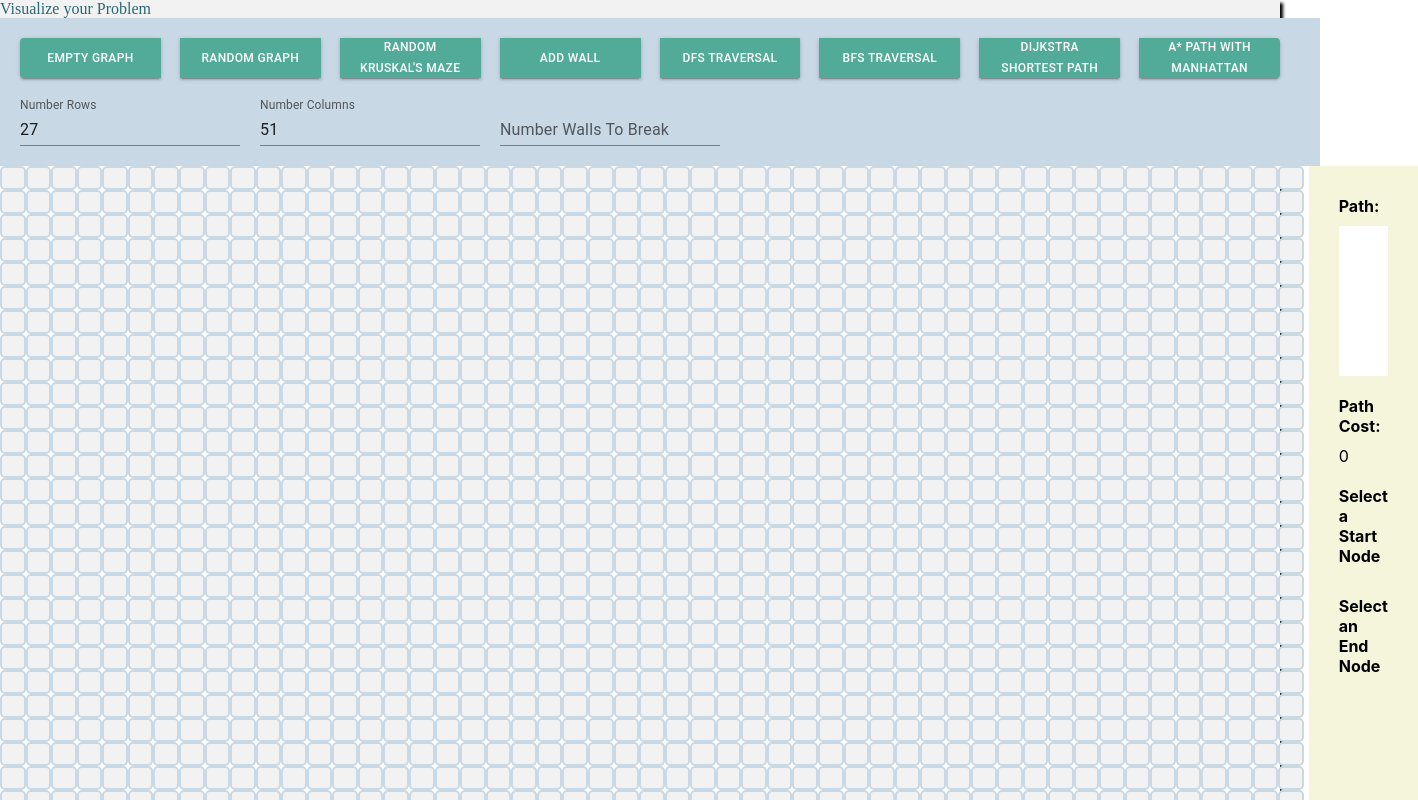
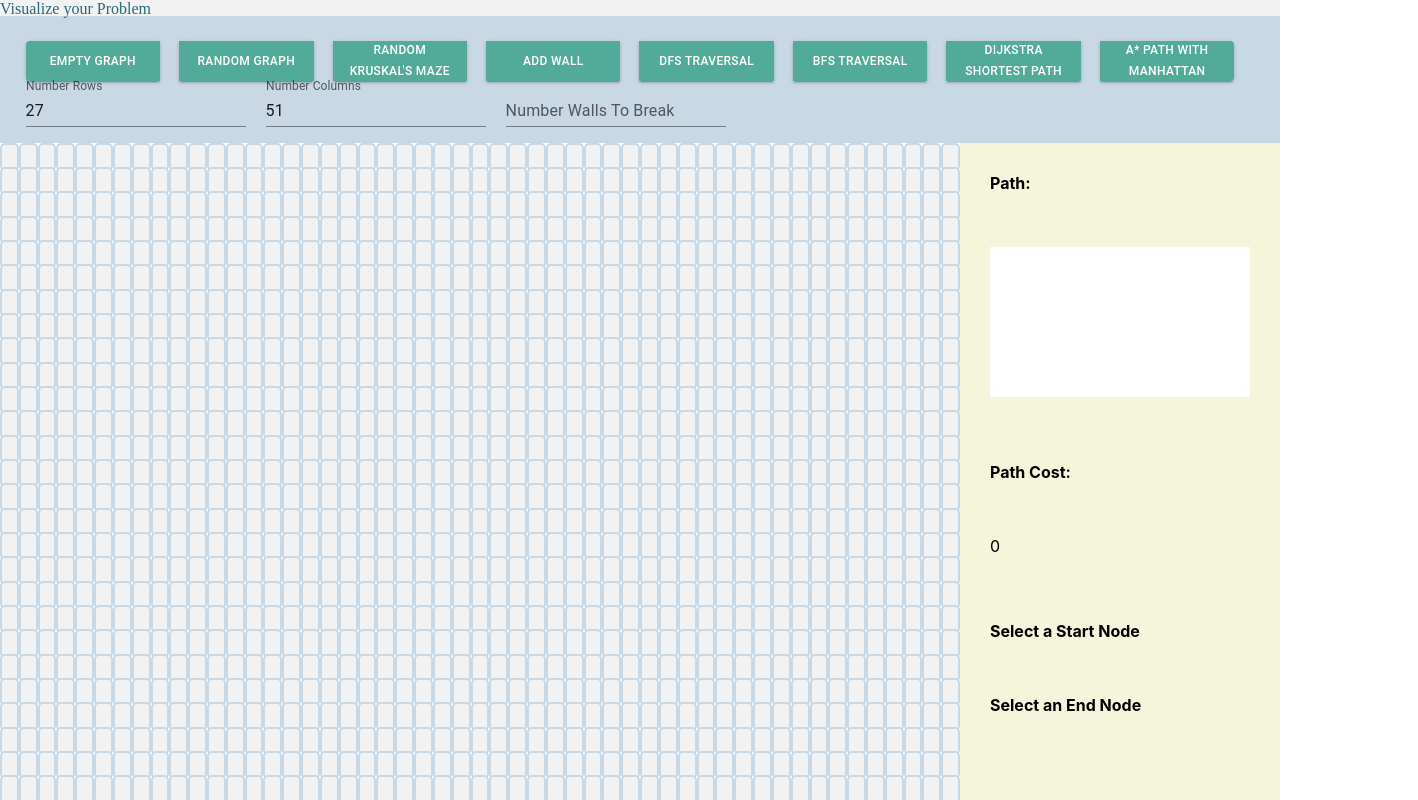
Before and after one commit to Novater/graph-visualization, a React (Create React App) app: page / in a window 1280 px wide. Shown: the top 800 px of the page, 1418 px wide, since content can reach past the window. Built offline with nearby package versions, Linux system fonts and the light colour scheme.

Commit message:
fix rendering issues for screen sizes

```diff
--- a/src/components/Graph.js
+++ b/src/components/Graph.js
@@ -2,18 +2,23 @@ import React from 'react';
 import { useEffect } from 'react';
 import { useSelector, useDispatch, shallowEqual } from 'react-redux';
 import GraphNode from './GraphNode';
-import { Box, Button, ButtonGroup, TextField, Container } from '@mui/material';
+import {
+  Box,
+  Button,
+  ButtonGroup,
+  Container,
+  Grid,
+  TextField
+} from '@mui/material';
 import { makeStyles } from '@material-ui/core';
 import { graphActions } from '../slices/graphSlice';
 import PropTypes from 'prop-types';
 import moment from 'moment';
+import { DEFAULT_GRAPH_DIMENSION_Y } from '../config';
 
 const useStyles = makeStyles(theme => ({
   root: {
-    justifyContent: 'center',
-    display: 'flex',
-    flexDirection: 'column',
-    height: '100% !important',
+    height: '99vh',
     width: '100% !important',
     padding: '0px !important',
     margin: '0px !important'
@@ -23,16 +28,18 @@ const useStyles = makeStyles(theme => ({
     backgroundColor: theme.palette.secondary.dark,
     color: theme.palette.primary.main,
     fontFamily: 'bold',
-    boxShadow: '3px 3px 3px #000000'
+    boxShadow: '3px 3px 3px #000000',
+    height: '2%'
   },
   actionbar: {
     justifyContent: 'start',
     display: 'flex',
     flexDirection: 'column',
-    height: '100%',
-    padding: 20,
+    height: '16%',
+    padding: '2%',
     width: '100%',
-    backgroundColor: theme.palette.secondary.main
+    backgroundColor: theme.palette.secondary.main,
+    boxSizing: 'border-box'
   },
   actionButton: {
     backgroundColor: `${theme.palette.primary.dark} !important`,
@@ -47,16 +54,18 @@ const useStyles = makeStyles(theme => ({
     justifyContent: 'center',
     display: 'flex',
     height: '100%',
-    flexDirection: 'row',
-    flexWrap: 'wrap',
-    maxWidth: '1500px'
+    width: '100%',
+    flexDirection: 'column',
+    flexWrap: 'wrap'
   },
   graphRow: {
     justifyContent: 'center',
-    display: 'flex'
+    display: 'flex',
+    width: '100%'
   },
   actionButtonGroup: {
     justifyContent: 'left',
+    height: '50%',
     display: 'flex',
     flexDirection: 'row'
   },
@@ -64,15 +73,16 @@ const useStyles = makeStyles(theme => ({
     justifyContent: 'flex-start',
     display: 'flex',
     flexDirection: 'row',
-    height: '100%',
-    boxShadow: '3px 3px 3px #000000'
+    height: '83%',
+    boxShadow: '3px 3px 3px #000000',
+    flexGrow: 1
   },
   textSection: {
-    backgroundColor: '#f5f5dc',
+    backgroundColor: '#F5F5DC',
     padding: 30,
     marginLeft: 5,
     width: '100%',
-    height: 630,
+    height: '100%',
     display: 'flex',
     flexDirection: 'column',
     flexWrap: 'wrap',
@@ -111,6 +121,9 @@ const useStyles = makeStyles(theme => ({
     }
   }
 }));
+const areEqual = (prevProps, currProps) => {
+  return true;
+};
 
 const Graph = () => {
   const dispatch = useDispatch();
@@ -167,8 +180,8 @@ const Graph = () => {
     }
   }, [runningManhattanDijkstra, dispatch]);
 
-  const errorRows = isNaN(numRows) || (numRows % 2) === 0 || numRows <= 1 || numRows > 40;
-  const errorCols = isNaN(numCols) || (numCols % 2) === 0 || numCols <= 1 || numCols > 80;
+  const errorRows = isNaN(numRows) || (numRows % 2) === 0 || numRows <= 1;
+  const errorCols = isNaN(numCols) || (numCols % 2) === 0 || numCols <= 1;
 
   return (
     <Container className={classes.root} maxWidth={false}>
@@ -226,12 +239,12 @@ const Graph = () => {
           />
         </Box>
       </Box>
-      <Box className={classes.info}>
-        <Box className={classes.graph}>
+      <Grid container className={classes.info}>
+        <Grid item className={classes.graph} xs={9}>
         {
           nodes.map((row, idxRow) => {
             return (
-              <Box key={idxRow} className={classes.graphRow}>{
+              <Box key={idxRow} className={classes.graphRow} height={`${100 / numRows || DEFAULT_GRAPH_DIMENSION_Y}%`}>{
                 row.map((cell, idxCol) => {
                   const idCell = `${idxRow},${idxCol}`
                   return <GraphNode key={idCell} id={idCell}></GraphNode> }
@@ -240,8 +253,8 @@ const Graph = () => {
             );
           })
         }
-        </Box>
-        <Box className={classes.textSection}>
+        </Grid>
+        <Grid item className={classes.textSection} xs={3}>
           <Box width='100%' marginBottom='10px'><b>Path:</b></Box>
           <Box marginBottom='20px' className={classes.pathInfo}>
             {
@@ -265,8 +278,8 @@ const Graph = () => {
             <b>{pathExists ? 'A path exists!' : ''}</b><br />
             <b>{pathExists ? `Time elapsed in seconds: ${moment.duration(endTime.diff(startTime)).asSeconds().toFixed(2)}` : ``}</b>
           </Box>
-        </Box>
-      </Box>
+        </Grid>
+      </Grid>
     </Container>
   );
 };
--- a/src/components/GraphNode.js
+++ b/src/components/GraphNode.js
@@ -1,8 +1,7 @@
 import React from 'react';
 import { makeStyles } from '@material-ui/core';
 import PropTypes from 'prop-types';
-import { useSelector } from 'react-redux';
-import { useDispatch } from 'react-redux';
+import { useSelector, useDispatch, useRef, useEffect } from 'react-redux';
 import { graphActions } from '../slices/graphSlice';
 import { Box, Button, ButtonGroup, Container } from '@mui/material';
 import {
@@ -64,24 +63,26 @@ const useStyles = makeStyles(theme => ({
   }
 }));
 
-const GraphNode = ({ id }) => {
+const areEqual = (prevProps, currProps) => {
+  return true;
+};
+
+const GraphNode = (props) => {
   const classes = useStyles();
   const dispatch = useDispatch();
 
-  const idXY = id.split(',');
+  const idXY = props.id.split(',');
 
   const node = useSelector((state) => state.graph.nodes[idXY[0]][idXY[1]]);
   const visited = useSelector((state) => state.graph.visited[idXY[0]][idXY[1]]);
   const { startNode, startNodeSelected, endNode, endNodeSelected, shortestPath, stack, buildingWall, numRows, numCols } = useSelector((state) => state.graph);
-
-
 
   const isNodeStartNode = (id) => id === startNode;
   const isNodeEndNode = (id) => id === endNode;
   const isPathNode = (id) => shortestPath.indexOf(id) >= 0;
   const isStackNode = (id) => stack.indexOf(id) >= 0;
   const isNodeEmpty = (node) => node === 1;
-  const pathNumber = shortestPath.indexOf(id) >= 0 ? shortestPath.indexOf(id) + 1 : '';
+  const pathNumber = shortestPath.indexOf(props.id) >= 0 ? shortestPath.indexOf(props.id) + 1 : '';
   const selectStartNode = (action) => dispatch(graphActions.selectStartNode(action));
   const selectEndNode = (action) => dispatch(graphActions.selectEndNode(action));
   const addWall = (action) => {
@@ -112,7 +113,7 @@ const GraphNode = ({ id }) => {
   };
 
   return (
-    <svg height={DEFAULT_SCREEN_Y / (numRows || DEFAULT_GRAPH_DIMENSION_Y) } width={DEFAULT_SCREEN_X / (numCols || DEFAULT_GRAPH_DIMENSION_X) } onClick={() => { buildingWall ? addWall(id) : (startNodeSelected ? selectEndNode(id) : selectStartNode(id)) }} id={id} className={nodeType(node, visited, id)}>
+    <svg height='100%' width={`${100 / (numCols || DEFAULT_GRAPH_DIMENSION_X) }%`} onClick={() => { buildingWall ? addWall(props.id) : (startNodeSelected ? selectEndNode(props.id) : selectStartNode(props.id)) }} id={props.id} className={nodeType(node, visited, props.id)}>
     </svg>
   );
 };
@@ -121,4 +122,4 @@ GraphNode.propTypes = {
   children: PropTypes.any
 };
 
-export default React.memo(GraphNode);
+export default GraphNode;
--- a/src/config/index.js
+++ b/src/config/index.js
@@ -10,6 +10,6 @@ export const DEFAULT_EDGE_SIZE = 8;
 export const DEFAULT_ALPHA = 0.0001;
 export const DEFAULT_SCREEN_X = 1100;
 export const DEFAULT_SCREEN_Y = 540;
-export const MANHATTAN_FACTOR = 50;
+export const MANHATTAN_FACTOR = 1;
 
 export default {};
```
